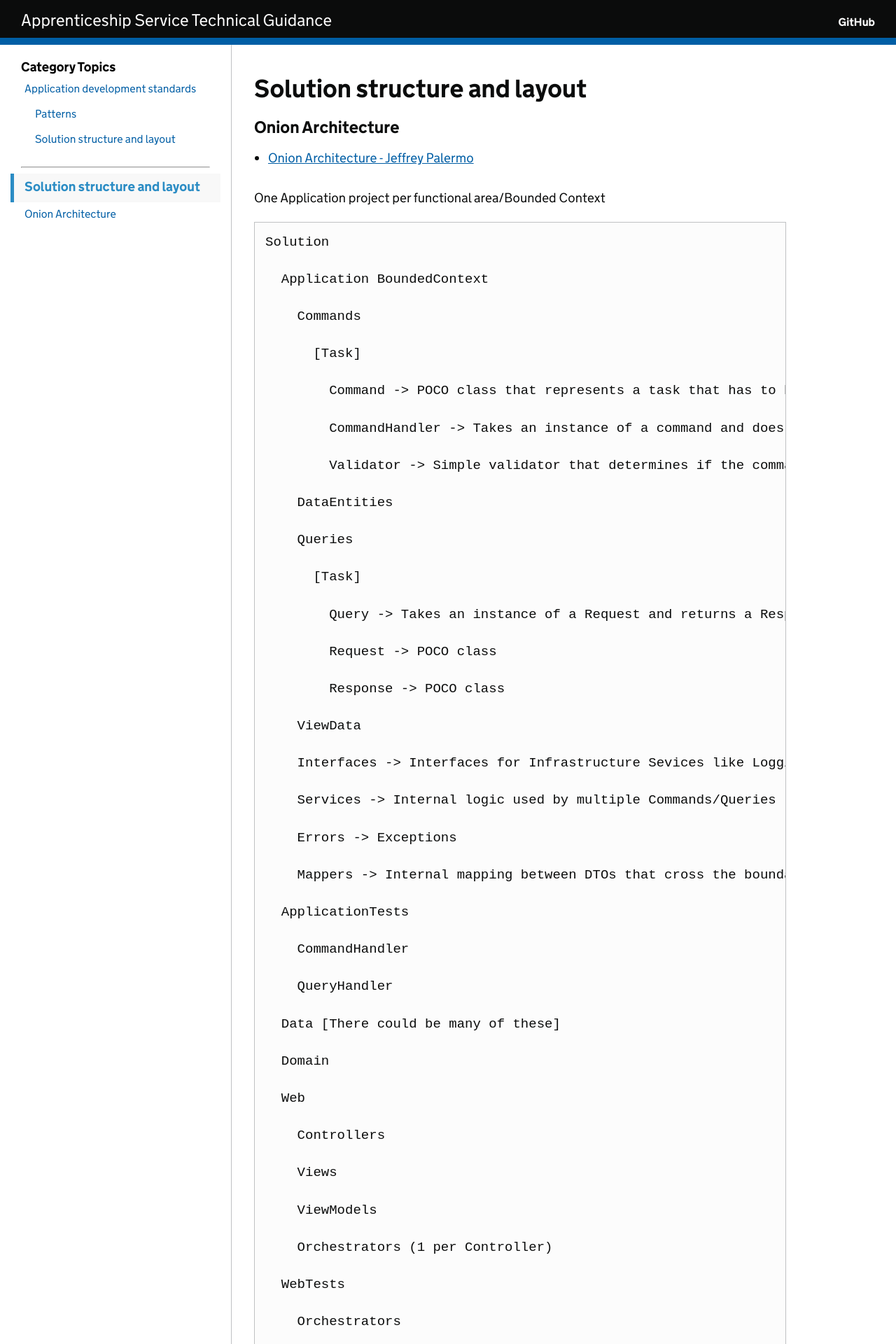
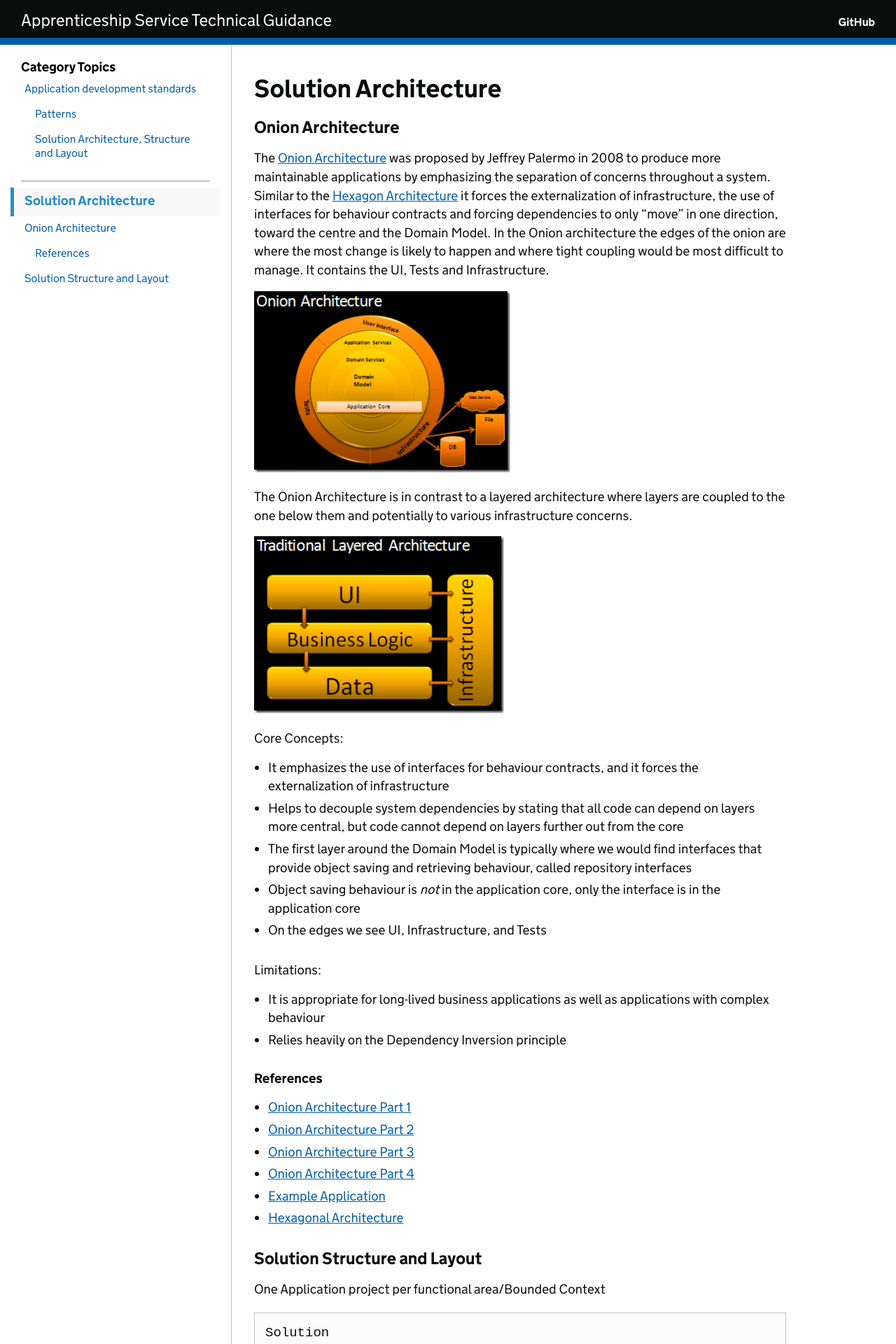
Before and after one commit to SkillsFundingAgency/das-technical-guidance, a Jekyll site: the page built from collections/_development_standards/solution-structure.md, in a window 1280 px wide. Shown: the top 1920 px of the page at 70% size. Built offline with Jekyll 4.4.1, drawn with Linux system fonts in a browser that asks for light colours.

Commit message:
Adds onion architecture detail

```diff
--- a/collections/_development_standards/patterns.md
+++ b/collections/_development_standards/patterns.md
@@ -15,6 +15,8 @@ As controllers age they are asked to do more and more work which can result in s
 The use of Orchestrators can also make a codebase more testable by moving logic and flow out of controllers and their tight coupling to the runtime.
 
 ![Orchestrator Overview](./images/OrchestratorOverview.png)
+
+#### References
 
 * [simplify-your-architecture-using-the-orchestrator-pattern](http://www.jamiemaguire.net/index.php/2017/05/06/simplify-your-architecture-using-the-orchestrator-pattern/)
 * [orchestrator-pattern](http://www.michaeltaylorp3.net/orchestrator-pattern/)
@@ -39,6 +41,8 @@ Securing a task based write operation such as 'Book Ticket' may be easier than c
 
 Another positive side-effects of using CQRS is that there are naturally less merging issues when working in a team as the codebase is broken into smaller, more cohesive chunks.
 
+#### References
+
 * [CQRS - Microsoft](https://docs.microsoft.com/en-us/azure/architecture/patterns/cqrs)
 * [CQRS - Martin Fowler](https://martinfowler.com/bliki/CQRS.html)
 
@@ -48,6 +52,8 @@ With the mediator pattern, communication between objects is encapsulated within
 
 `How do Mediator and Orchestrator work together and also there's this:` [mediatr-didnt-run-over-dog.html](http://scotthannen.org/blog/2020/06/20/mediatr-didnt-run-over-dog.html)
 
+#### References
+
 * [simplifying-development-and-separating-concerns-with-mediatr](https://blogs.msdn.microsoft.com/cdndevs/2016/01/26/simplifying-development-and-separating-concerns-with-mediatr/)
 * [thin-controllers-cqrs-mediatr](https://codeopinion.com/thin-controllers-cqrs-mediatr/)
 * [simplify-your-controllers-with-the-command-pattern-and-mediatr](https://jonhilton.net/2016/06/06/simplify-your-controllers-with-the-command-pattern-and-mediatr/)
--- a/collections/_development_standards/solution-structure.md
+++ b/collections/_development_standards/solution-structure.md
@@ -1,14 +1,44 @@
 ---
 layout: default
-title:  "Solution structure and layout"
+title:  "Solution Architecture, Structure and Layout"
 category: development_standards
 ---
 
-## Solution structure and layout
+## Solution Architecture
 
 ### Onion Architecture
 
-* [Onion Architecture - Jeffrey Palermo](http://jeffreypalermo.com/blog/the-onion-architecture-part-1/)
+The [Onion Architecture](http://jeffreypalermo.com/blog/the-onion-architecture-part-1/) was proposed by Jeffrey Palermo in 2008 to produce more maintainable applications by emphasizing the separation of concerns throughout a system. Similar to the [Hexagon Architecture](https://en.wikipedia.org/wiki/Hexagonal_architecture_(software)) it forces the externalization of infrastructure, the use of interfaces for behaviour contracts and forcing dependencies to only "move" in one direction, toward the centre and the Domain Model. In the Onion architecture the edges of the onion are where the most change is likely to happen and where tight coupling would be most difficult to manage. It contains the UI, Tests and Infrastructure.
+
+![](images/OnionArchitecture.png)
+
+The Onion Architecture is in contrast to a layered architecture where layers are coupled to the one below them and potentially to various infrastructure concerns.
+
+![](images/LayeredArchitecture.png)
+
+Core Concepts:
+
+* It emphasizes the use of interfaces for behaviour contracts, and it forces the externalization of infrastructure
+* Helps to decouple system dependencies by stating that all code can depend on layers more central, but code cannot depend on layers further out from the core
+* The first layer around the Domain Model is typically where we would find interfaces that provide object saving and retrieving behaviour, called repository interfaces
+* Object saving behaviour is *not* in the application core, only the interface is in the application core
+* On the edges we see UI, Infrastructure, and Tests
+
+Limitations:
+
+* It is appropriate for long-lived business applications as well as applications with complex behaviour
+* Relies heavily on the Dependency Inversion principle
+
+#### References
+
+* [Onion Architecture Part 1](http://jeffreypalermo.com/blog/the-onion-architecture-part-1/)
+* [Onion Architecture Part 2](https://jeffreypalermo.com/2008/07/the-onion-architecture-part-2/)
+* [Onion Architecture Part 3](https://jeffreypalermo.com/2008/08/the-onion-architecture-part-3/)
+* [Onion Architecture Part 4](https://jeffreypalermo.com/2013/08/onion-architecture-part-4-after-four-years/)
+* [Example Application](https://bitbucket.org/jeffreypalermo/onion-architecture/src/default/)
+* [Hexagonal Architecture](https://en.wikipedia.org/wiki/Hexagonal_architecture_(software))
+
+### Solution Structure and Layout
 
 One Application project per functional area/Bounded Context
 
```
Also changed, not shown: standards/development-standards.md (+1 -2 lines), collections/_development_standards/images/HexagonalArchitecture.png (added), collections/_development_standards/images/LayeredArchitecture.png (added), collections/_development_standards/images/OnionArchitecture.png (added).
